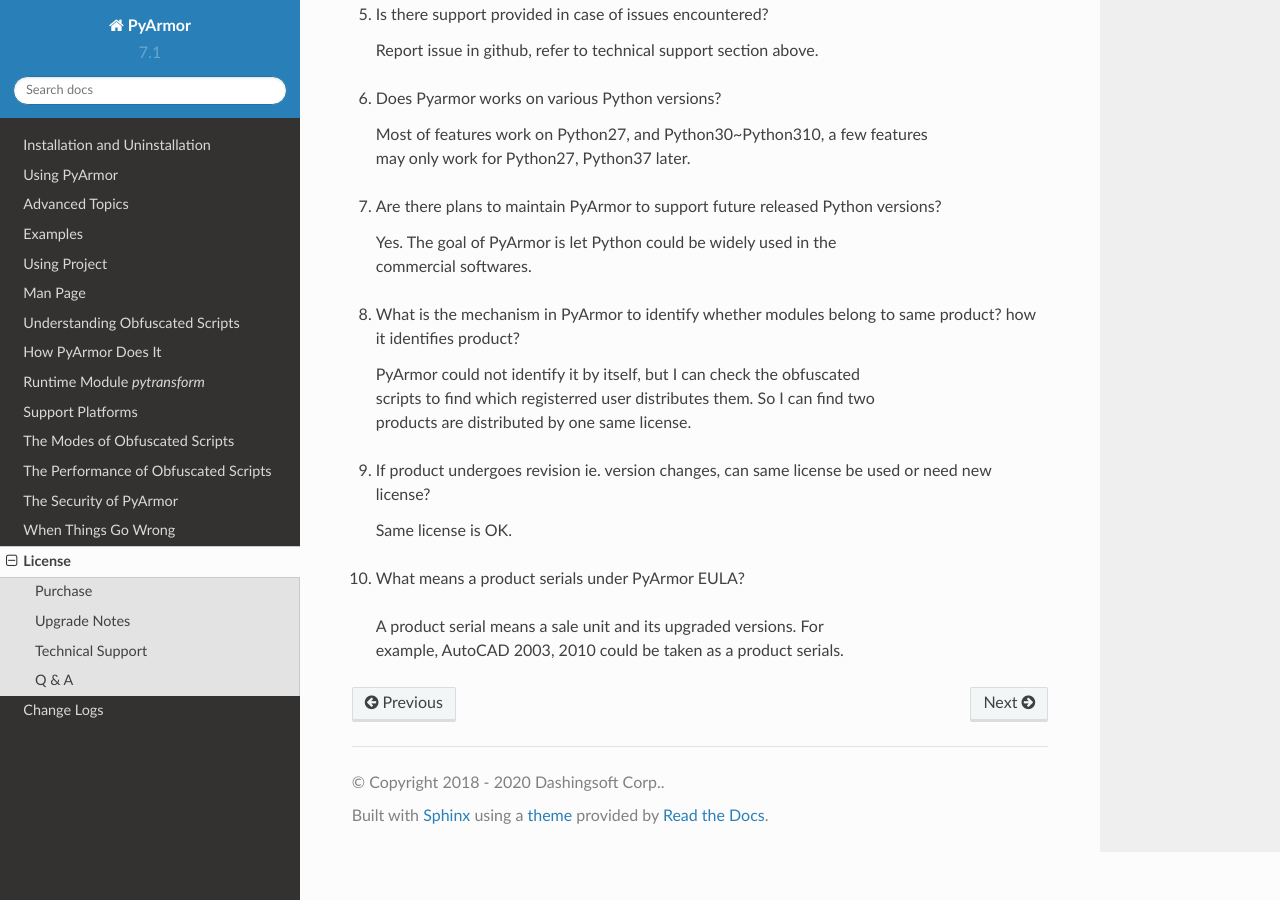
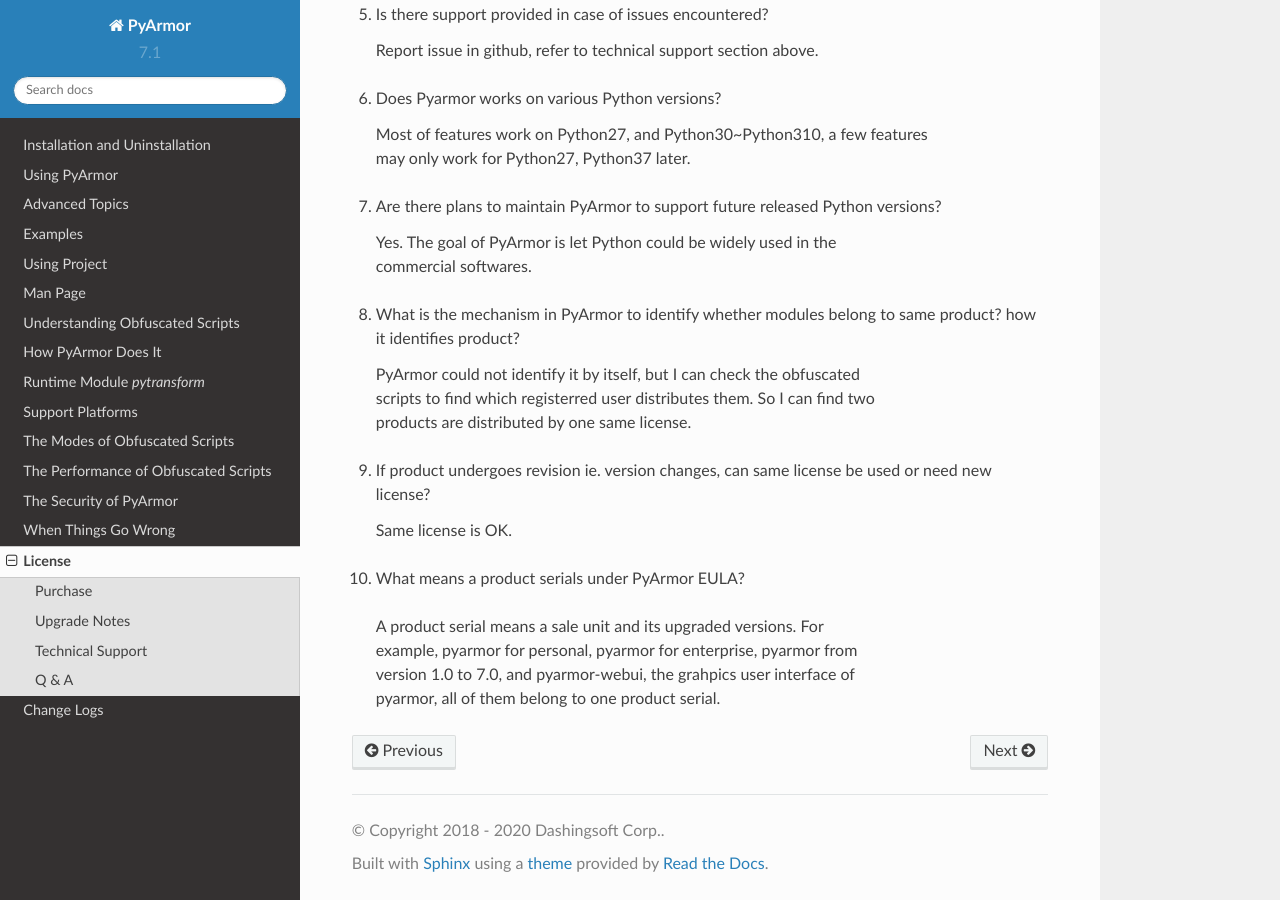
Before and after one commit to dashingsoft/pyarmor, a Sphinx documentation site: the page built from docs/license.rst, in a window 1280 px wide and 900 px high, scrolled down 3957 px. Built offline with Sphinx 7.4.7 and the Read the Docs theme 2.0.0, drawn with Linux system fonts in a browser that asks for light colours.

Commit message:
Explain product serials

```diff
--- a/docs/license.rst
+++ b/docs/license.rst
@@ -218,6 +218,8 @@
 10. What means a product serials under PyArmor EULA?
 
    | A product serial means a sale unit and its upgraded versions. For
-   | example, AutoCAD 2003, 2010 could be taken as a product serials.
+   | example, pyarmor for personal, pyarmor for enterprise, pyarmor from
+   | version 1.0 to 7.0, and pyarmor-webui, the grahpics user interface of
+   | pyarmor, all of them belong to one product serial.
 
 .. include:: _common_definitions.txt
```
